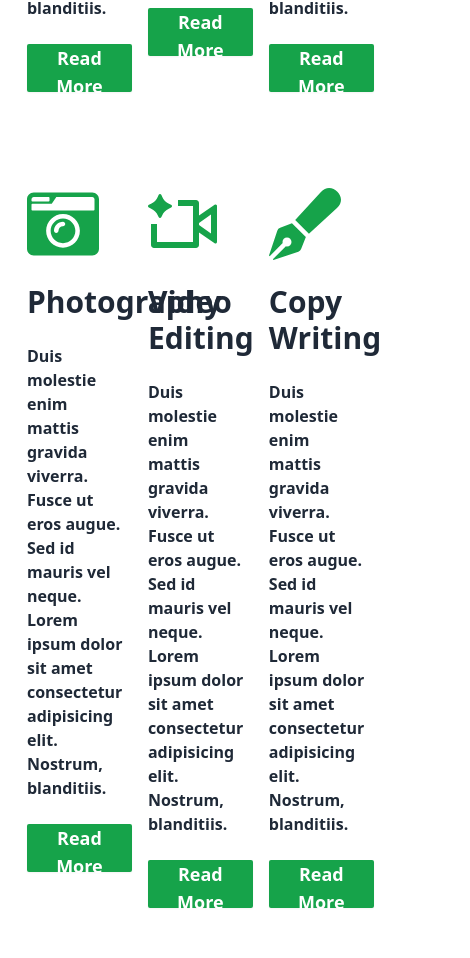
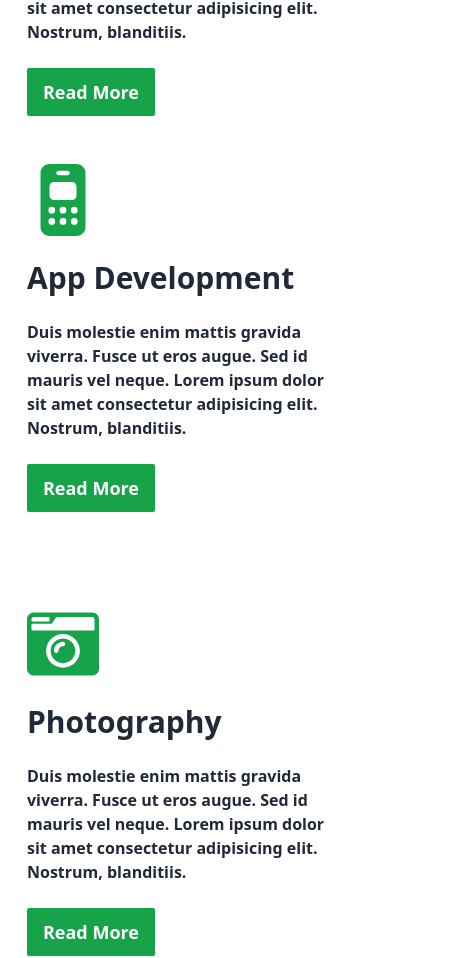
Before and after one commit to Mamunfx/PortfolioWeb, a React (Vite) app in the folder Client/portfolio-web/: page /services in a window 390 px wide. Shown: the part 876-1834 px from the top of the page, 470 px wide, since content can reach past the window. Before the commit the page ends 1792 px from the top, so only its background shows below. Built offline with nearby package versions, Linux system fonts and the light colour scheme.

Commit message:
good progress

```diff
--- a/Client/portfolio-web/src/Components/Aboutme.jsx
+++ b/Client/portfolio-web/src/Components/Aboutme.jsx
@@ -8,11 +8,11 @@ const Aboutme = () => {
 
         <div className="hero  bg-gray-600">
           <div className="hero-overlay bg-opacity-60"></div>
-          <div className="w-10/12 text-neutral-content grid grid-cols-2 py-28">
+          <div className="w-10/12 text-neutral-content grid grid-cols-1 lg:grid-cols-2 lg:gap-0 gap-8 py-28">
             <div className="flex justify-center">
               <img
                 src="https://i.ibb.co.com/7dGPF6jg/rsz-2img20220417182940-01-1.jpg"
-                className="h-[36rem] object-cover rounded-xl"
+                className="lg:h-[36rem] h-[28rem] object-cover rounded-xl"
               />
             </div>
 
@@ -45,9 +45,9 @@ const Aboutme = () => {
               </div>
               <div className="pt-10 mb-14 border-b align-middle"></div>
 
-              <div className="flex space-x-8 ">
+              <div className="flex lg:space-x-8 gap-4">
                 <a href="#getintouch">
-                  <button className="btn bg-green-600 text-white border-none rounded-sm text-xl">
+                  <button className="btn bg-green-600 text-white border-none rounded-sm text-lg lg:text-xl">
                     Contact Me <FaArrowRight />
                   </button>
                 </a>
@@ -55,7 +55,7 @@ const Aboutme = () => {
                 <a
                   href="/MD_MoonzoorMamun _Munna.pdf" // Adjust to match the file name
                   download="Md_Mamun_CV.pdf" // This sets the name of the downloaded file
-                  className="btn border-2 text-white rounded-sm text-xl bg-base-content"
+                  className="btn border-2 text-white rounded-sm lg:text-xl text-lg bg-base-content"
                 >
                   Download CV <FaDownload />
                 </a>
--- a/Client/portfolio-web/src/Components/Banner.jsx
+++ b/Client/portfolio-web/src/Components/Banner.jsx
@@ -7,7 +7,7 @@ const Banner = () => {
   return (
     <div className="hero min-h-screen bg-gray-600 mt-20 pt-8 ">
 
-      <div className=" text-neutral-content grid lg:grid-cols-3    w-10/12 py-8 ">
+      <div className=" text-neutral-content grid lg:grid-cols-3 lg:gap-0 gap-8  w-10/12 py-8 ">
 
         <div className=" text-left items-start space-y-8 pt-20 col-span-2 ">
           <h1 className="mb-5 text-6xl lg:text-[5rem]  font-semibold w-4/5">Say Hi from Mamun, Web developer and designer</h1>
--- a/Client/portfolio-web/src/Components/Services.jsx
+++ b/Client/portfolio-web/src/Components/Services.jsx
@@ -10,7 +10,7 @@ const Services = () => {
     <div className="w-11/12 mx-auto ">
       <h1 className="text-4xl font-bold my-8 mt-28 text-center">My Services</h1>
 
-      <div className="grid grid-cols-3 ml-[3%] mt-24 gap-4 ">
+      <div className="grid grid-cols-1 lg:grid-cols-3 ml-[3%] mt-24 lg:gap-4 gap-12">
         <div className="card text-left">
           <div className=" items-left text-left  space-y-6">
             <div className="text-7xl  text-green-600">
@@ -66,7 +66,7 @@ const Services = () => {
         </div>
       </div>
 
-      <div className="grid grid-cols-3 ml-[3%] mt-24 gap-4 ">
+      <div className="grid grid-cols-1 lg:grid-cols-3 ml-[3%] mt-24 lg:gap-4 gap-12 ">
         <div className="card text-left">
           <div className=" items-left text-left  space-y-6">
             <div className="text-7xl  text-green-600">
```
